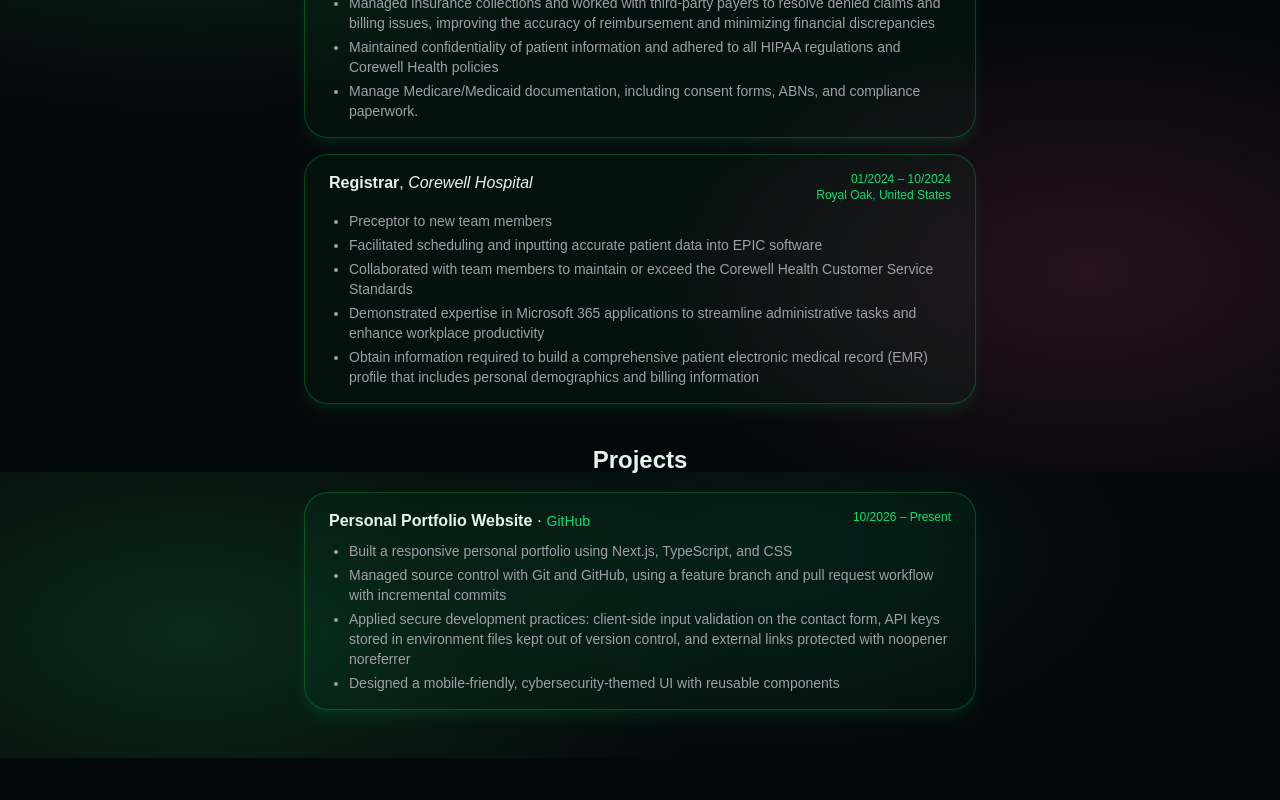
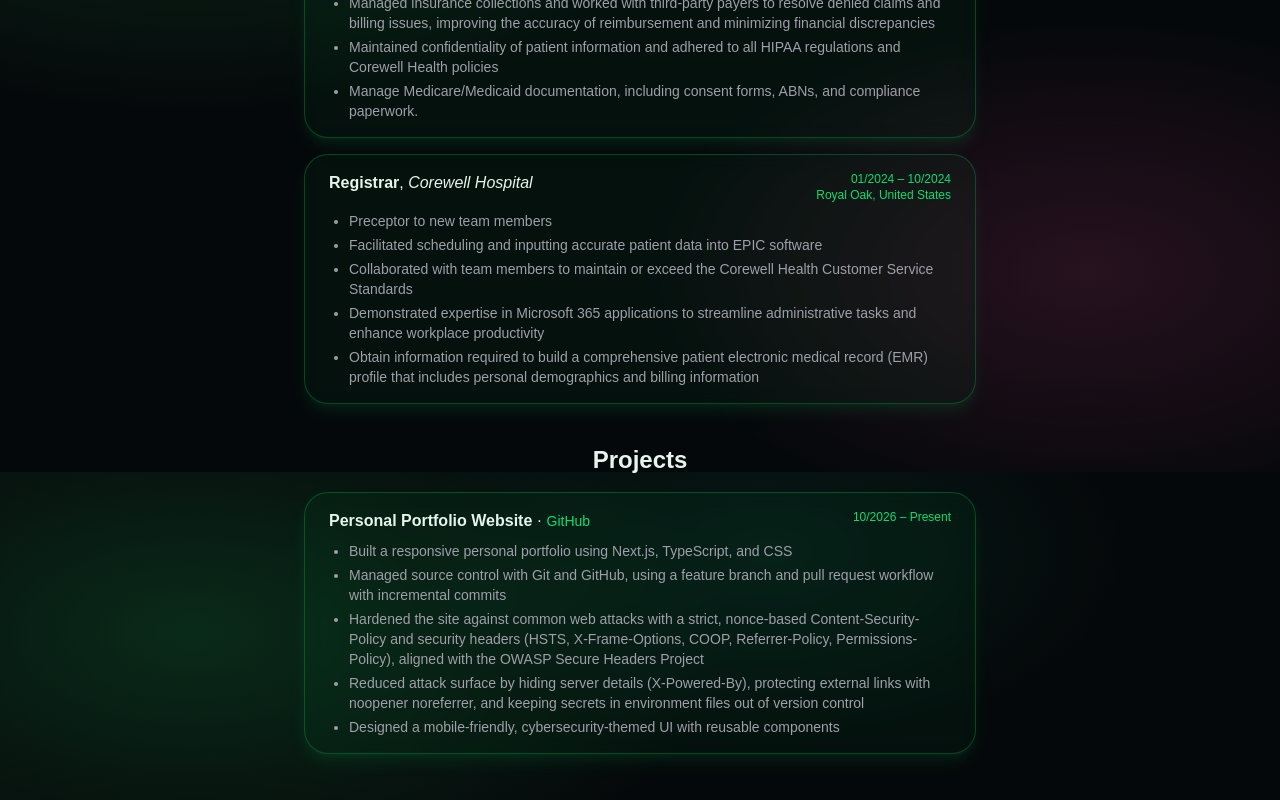
Before and after one commit to aalsheikh1/Portfolio, a Next.js app in the folder portfolio/: page /experience in a window 1280 px wide. Shown: the part 328-1128 px from the top of the page. Before the commit the page ends 1086 px from the top, so only its background shows below. Built offline with nearby package versions, Linux system fonts and the light colour scheme.

Commit message:
Updated project bullets with security work

```diff
--- a/portfolio/app/experience/page.tsx
+++ b/portfolio/app/experience/page.tsx
@@ -35,7 +35,8 @@
     bullets: [
       "Built a responsive personal portfolio using Next.js, TypeScript, and CSS",
       "Managed source control with Git and GitHub, using a feature branch and pull request workflow with incremental commits",
-      "Applied secure development practices: client-side input validation on the contact form, API keys stored in environment files kept out of version control, and external links protected with noopener noreferrer",
+      "Hardened the site against common web attacks with a strict, nonce-based Content-Security-Policy and security headers (HSTS, X-Frame-Options, COOP, Referrer-Policy, Permissions-Policy), aligned with the OWASP Secure Headers Project",
+      "Reduced attack surface by hiding server details (X-Powered-By), protecting external links with noopener noreferrer, and keeping secrets in environment files out of version control",
       "Designed a mobile-friendly, cybersecurity-themed UI with reusable components",
     ],
   },
```
